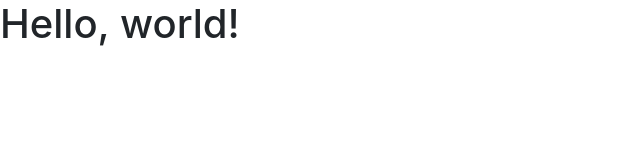
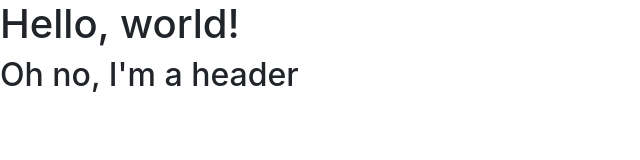
Before and after one commit to SinaAlofipo/EDPS_SinaAlofipo, a plain HTML site: page EDPS6560_Sina_Alofipo/index.html in a window 1280 px wide. Shown: the whole page, without its empty margins (0-640 px from the left). Drawn offline with nearby package versions, Linux system fonts and the light colour scheme.

Commit message:
New change

```diff
--- a/EDPS6560_Sina_Alofipo/index.html
+++ b/EDPS6560_Sina_Alofipo/index.html
@@ -1,7 +1,7 @@
 <!doctype html>
 <html lang="en">
   <head>
-    <!-- Required meta tags -->
+    <!-- Required meta tags  -->
     <meta charset="utf-8">
     <meta name="viewport" content="width=device-width, initial-scale=1, shrink-to-fit=no">
 
@@ -12,6 +12,7 @@
   </head>
   <body>
     <h1>Hello, world!</h1>
+    <h2>Oh no, I'm a header</h2>
 
     <!-- Optional JavaScript; choose one of the two! -->
 
```
